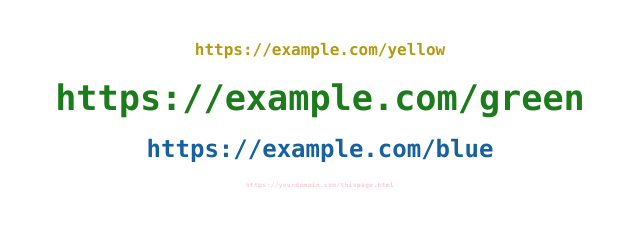
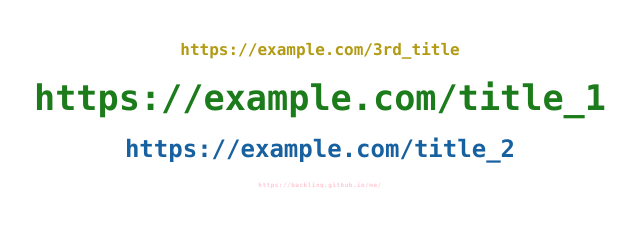
Before and after one commit to backlinq/me, a plain HTML site: page index.html in a window 1280 px wide. Shown: the whole page, without its empty margins (320-960 px from the left). Drawn offline with Linux system fonts and the light colour scheme.

Commit message:
Update index.html

```diff
--- a/index.html
+++ b/index.html
@@ -62,10 +62,10 @@
 </head>
 <body>
   <div class="links-section">
-    <a class="link1" href="https://example.com/green" target="_blank">https://example.com/green</a>
-    <a class="link2" href="https://example.com/blue" target="_blank">https://example.com/blue</a>
-    <a class="link3" href="https://example.com/yellow" target="_blank">https://example.com/yellow</a>
-    <a class="link4" href="https://yourdomain.com/thispage.html" target="_blank">https://yourdomain.com/thispage.html</a>
+    <a class="link1" href="https://yourDomain.com/" target="_blank">https://example.com/title_1</a>
+    <a class="link2" href="https://yourDomain/" target="_blank">https://example.com/title_2</a>
+    <a class="link3" href="https://yourDomain.com/" target="_blank">https://example.com/3rd_title</a>
+    <a class="link4" href="https://backlinq.github.io/me/" target="_blank">https://backlinq.github.io/me/</a>
   </div>
 </body>
 </html>
```
